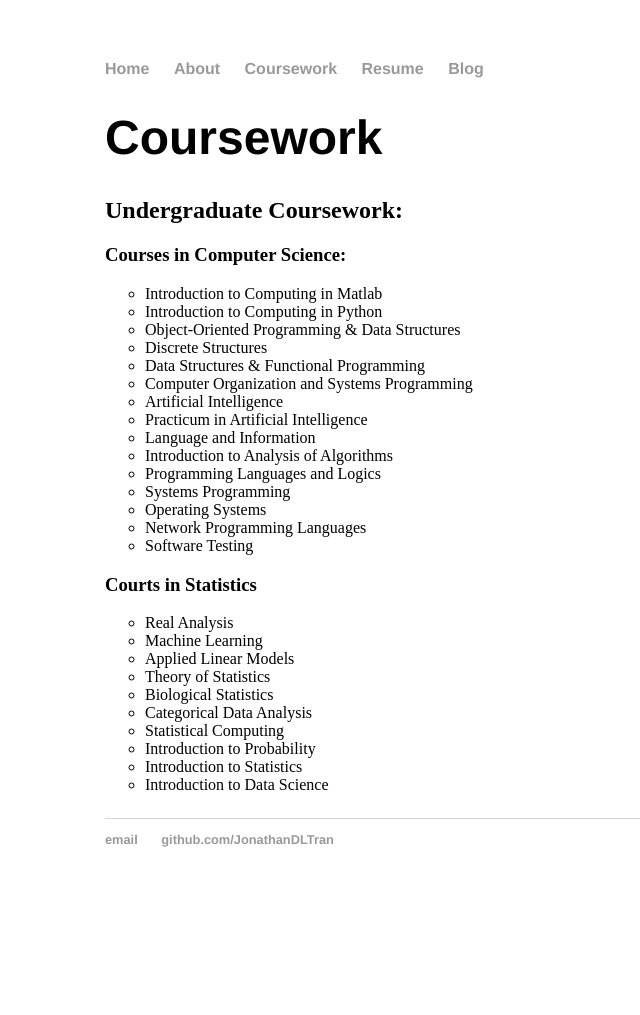
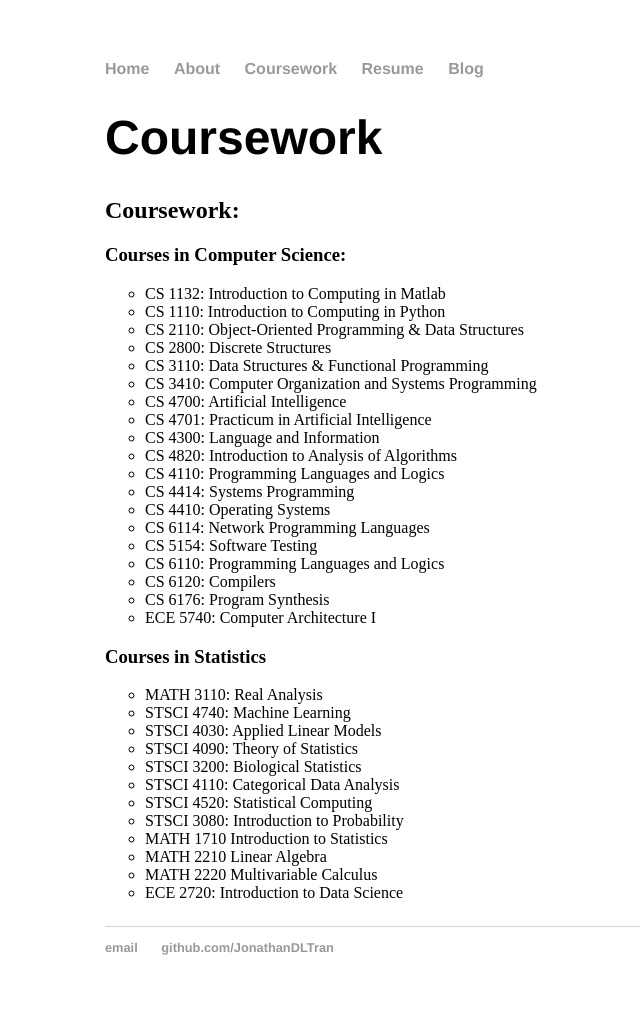
Before and after one commit to JonathanDLTran/JonathanDLTran.github.io, a Jekyll site: the page built from coursework/index.html, in a window 1280 px wide. Shown: the whole page, without its empty margins (87-727 px from the left). Built offline with Jekyll 4.4.1, drawn with Linux system fonts in a browser that asks for light colours; before the commit the page ends 907 px from its top, so only the background shows below that.

Commit message:
Update index.html

```diff
--- a/coursework/index.html
+++ b/coursework/index.html
@@ -11,37 +11,43 @@ title: Jonathan Tran
 
 <div class="content">
 <p>
-<h2>Undergraduate Coursework: </h2>
+<h2>Coursework: </h2>
 <h3><strong>Courses in Computer Science: </strong></h3>
 <ul style="list-style-type:circle;">
-  <li>Introduction to Computing in Matlab</li>
-  <li>Introduction to Computing in Python</li>
-  <li>Object-Oriented Programming & Data Structures</li>
-  <li>Discrete Structures</li>
-  <li>Data Structures & Functional Programming</li>
-  <li>Computer Organization and Systems Programming</li>
-  <li>Artificial Intelligence</li>
-  <li>Practicum in Artificial Intelligence</li>
-  <li>Language and Information</li>
-  <li>Introduction to Analysis of Algorithms</li>
-  <li>Programming Languages and Logics</li>
-  <li>Systems Programming</li>
-  <li>Operating Systems</li>
-  <li>Network Programming Languages</li>
-  <li>Software Testing</li>
+  <li>CS 1132: Introduction to Computing in Matlab</li>
+  <li>CS 1110: Introduction to Computing in Python</li>
+  <li>CS 2110: Object-Oriented Programming & Data Structures</li>
+  <li>CS 2800: Discrete Structures</li>
+  <li>CS 3110: Data Structures & Functional Programming</li>
+  <li>CS 3410: Computer Organization and Systems Programming</li>
+  <li>CS 4700: Artificial Intelligence</li>
+  <li>CS 4701: Practicum in Artificial Intelligence</li>
+  <li>CS 4300: Language and Information</li>
+  <li>CS 4820: Introduction to Analysis of Algorithms</li>
+  <li>CS 4110: Programming Languages and Logics</li>
+  <li>CS 4414: Systems Programming</li>
+  <li>CS 4410: Operating Systems</li>
+  <li>CS 6114: Network Programming Languages</li>
+  <li>CS 5154: Software Testing</li>
+	<li>CS 6110: Programming Languages and Logics</li>
+	<li>CS 6120: Compilers</li>
+	<li>CS 6176: Program Synthesis</li>
+	<li>ECE 5740: Computer Architecture I</li>
 </ul>
-<h3><strong>Courts in Statistics</strong></h3>
+<h3><strong>Courses in Statistics</strong></h3>
 <ul style="list-style-type:circle;">
-  <li>Real Analysis</li>
-  <li>Machine Learning</li>
-  <li>Applied Linear Models</li>
-  <li>Theory of Statistics</li>
-  <li>Biological Statistics</li>
-  <li>Categorical Data Analysis</li>
-  <li>Statistical Computing</li>
-  <li>Introduction to Probability</li>
-  <li>Introduction to Statistics</li>
-  <li>Introduction to Data Science</li>
+  <li>MATH 3110: Real Analysis</li>
+  <li>STSCI 4740: Machine Learning</li>
+  <li>STSCI 4030: Applied Linear Models</li>
+  <li>STSCI 4090: Theory of Statistics</li>
+  <li>STSCI 3200: Biological Statistics</li>
+  <li>STSCI 4110: Categorical Data Analysis</li>
+  <li>STSCI 4520: Statistical Computing</li>
+  <li>STSCI 3080: Introduction to Probability</li>
+  <li>MATH 1710 Introduction to Statistics</li>
+	<li>MATH 2210 Linear Algebra</li>
+	<li>MATH 2220 Multivariable Calculus</li>
+  <li>ECE 2720: Introduction to Data Science</li>
 </ul>
 </p>
 </div>
```
